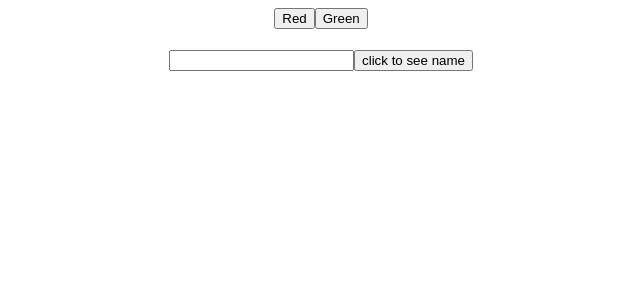
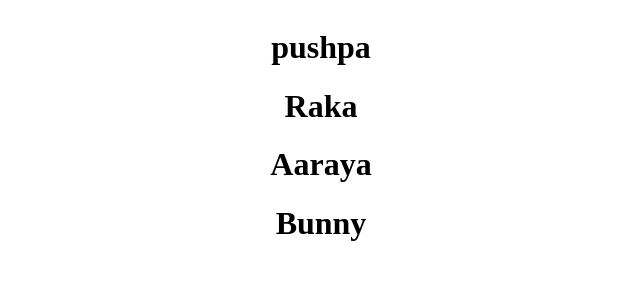
Before and after one commit to Srinu1706/React_Prep, a React (Vite) app in the folder Bandaru_React/: page / in a window 1280 px wide. Shown: the top 300 px of the page, without its empty margins (319-959 px from the left). Built offline with nearby package versions, Linux system fonts and the light colour scheme.

Commit message:
Basic list rendring

```diff
--- /dev/null
+++ b/Bandaru_React/src/Rendring/ArrayL.jsx
@@ -0,0 +1,17 @@
+import React from 'react'
+
+const ArrayL = () => {
+
+    const names=['pushpa','Raka','Aaraya','Bunny']
+  return (
+    <div>
+      {
+        names.map((name,index)=>{
+            return <h1>{name}</h1>
+        })
+      }
+    </div>
+  )
+}
+
+export default ArrayL
--- a/Bandaru_React/src/main.jsx
+++ b/Bandaru_React/src/main.jsx
@@ -5,12 +5,14 @@ import App from './App.jsx'
 import Home from './Assignment2/Home.jsx'
 import OnClick from './Event_Handling/OnClick.jsx'
 import OnClick_passingAurg from './Event_Handling/OnClick_passingAurg.jsx'
+import ArrayL from './Rendring/ArrayL.jsx'
 
 createRoot(document.getElementById('root')).render(
   <StrictMode>
     {/* <App /> */}
     {/* <Home /> */}
     {/* <OnClick /> */}
-    <OnClick_passingAurg />
+    {/* <OnClick_passingAurg /> */}
+  <ArrayL />
   </StrictMode>,
 )
```
